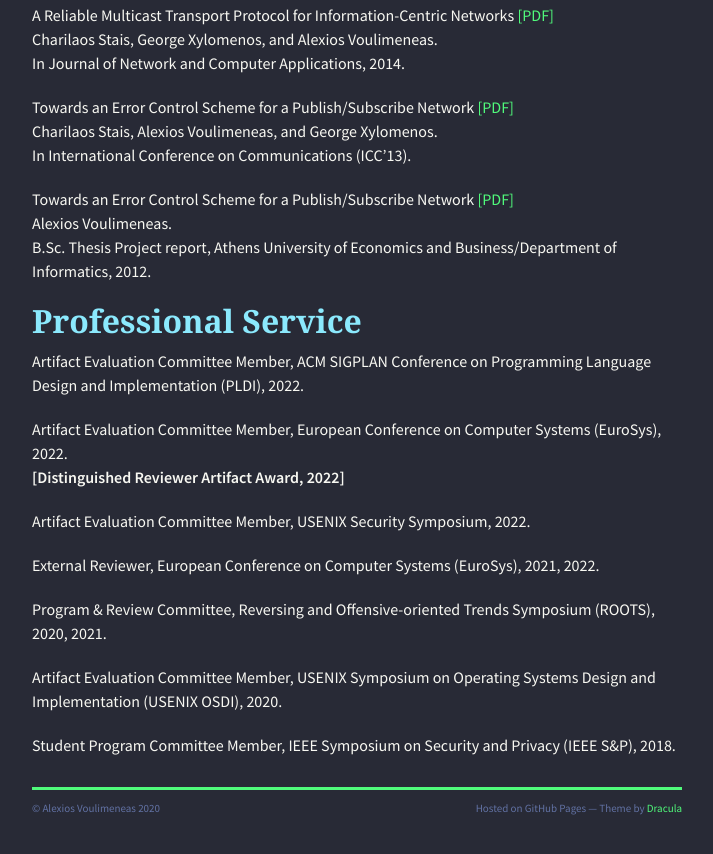
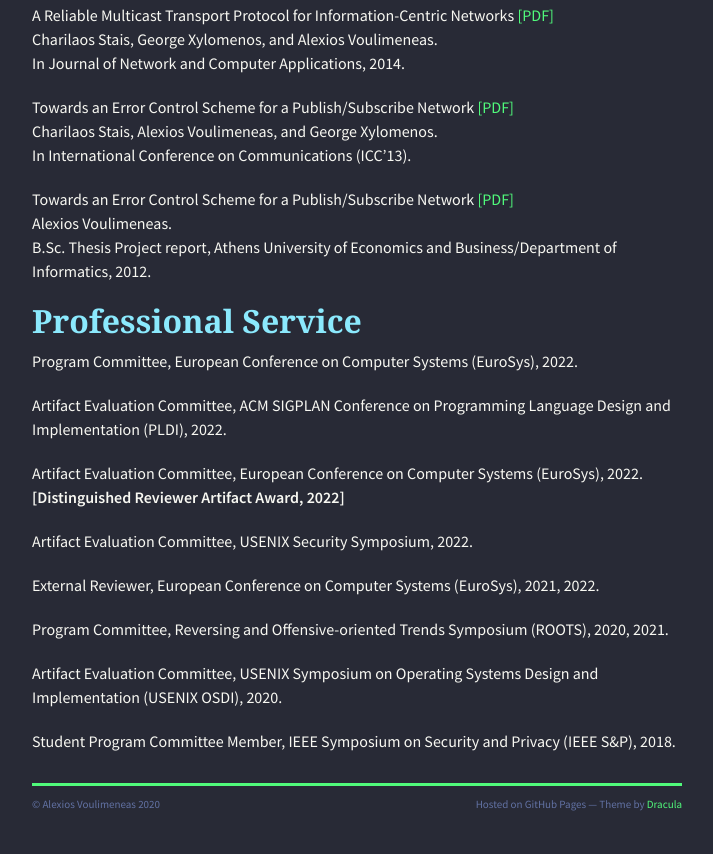
Before and after one commit to alexios-voulimeneas/alexios-voulimeneas.github.io, a Jekyll site: the page built from index.md, in a window 1280 px wide and 900 px high, scrolled down 1749 px. Shown: the top 854 px of the window, without its empty margins (283-996 px from the left). Built offline with Jekyll 4.4.1, drawn with Linux system fonts in a browser that asks for light colours; nearby versions of some CDN libraries; the repository's description, which GitHub fills in, is left out.

Commit message:
Update index.md

```diff
--- a/index.md
+++ b/index.md
@@ -66,17 +66,19 @@
 
 ## [](#header-2) Professional Service
 
-Artifact Evaluation Committee Member, ACM SIGPLAN Conference on Programming Language Design and Implementation (PLDI), 2022.
+Program Committee, European Conference on Computer Systems (EuroSys), 2022.
 
-Artifact Evaluation Committee Member, European Conference on Computer Systems (EuroSys), 2022.
+Artifact Evaluation Committee, ACM SIGPLAN Conference on Programming Language Design and Implementation (PLDI), 2022.
+
+Artifact Evaluation Committee, European Conference on Computer Systems (EuroSys), 2022.
 **[Distinguished Reviewer Artifact Award, 2022]**
 
-Artifact Evaluation Committee Member, USENIX Security Symposium, 2022.
+Artifact Evaluation Committee, USENIX Security Symposium, 2022.
 
 External Reviewer, European Conference on Computer Systems (EuroSys), 2021, 2022.
 
-Program & Review Committee, Reversing and Offensive-oriented Trends Symposium (ROOTS), 2020, 2021.
+Program Committee, Reversing and Offensive-oriented Trends Symposium (ROOTS), 2020, 2021.
 
-Artifact Evaluation Committee Member, USENIX Symposium on Operating Systems Design and Implementation (USENIX OSDI), 2020.
+Artifact Evaluation Committee, USENIX Symposium on Operating Systems Design and Implementation (USENIX OSDI), 2020.
 
 Student Program Committee Member, IEEE Symposium on Security and Privacy (IEEE S&P), 2018.
```
